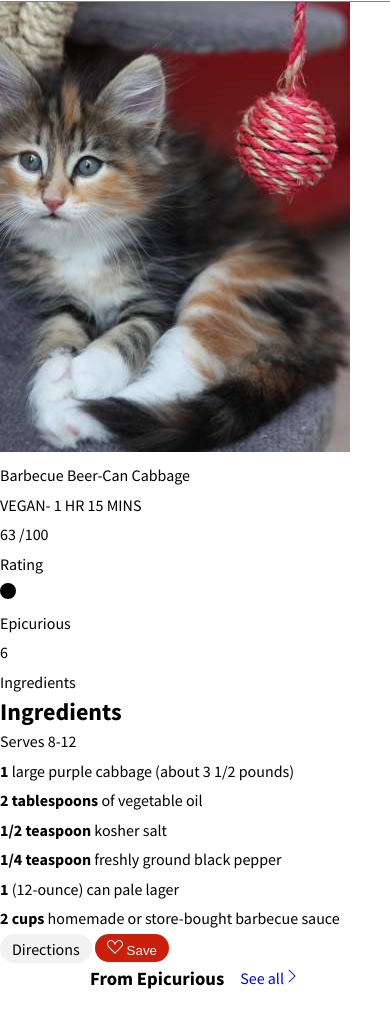
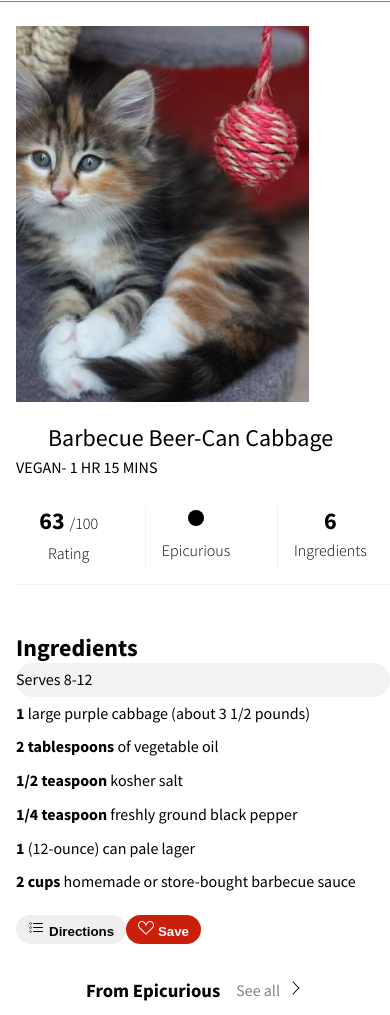
Before and after one commit to ReiSikk/Re-createTHIS, a plain HTML site: page index.html in a window 390 px wide. Shown: the part 69-1084 px from the top of the page. Drawn offline with Linux system fonts and the light colour scheme.

Commit message:
hero styling and mobile grid

```diff
--- a/css/style.css
+++ b/css/style.css
@@ -5,6 +5,7 @@
   --main-font: "Source Sans Pro", sans-serif;
   --button-red: #cc1f0b;
   --button-gray: #f2f2f2;
+  --gray-text: #838383;
 }
 * {
   box-sizing: border-box;
@@ -16,6 +17,7 @@ body {
   background-color: #ffffff;
   font-family: var(--main-font);
   line-height: 3.5vh;
+  overflow-x: hidden;
 }
 a {
   text-decoration: none;
@@ -76,10 +78,7 @@ button {
   margin-right: 10px;
   color: #fff;
 }
-.save {
-  background-color: var(--button-red);
-  color: #fff;
-}
+
 .signUp {
   background-color: #f2f2f2;
   color: #000;
@@ -101,12 +100,13 @@ button {
   }
   .heroImage {
     grid-column: 2/-1;
+    max-width: 50%;
   }
   .ingredients {
     grid-column: 2/-1;
   }
 }
-/* figcaption {
+figcaption {
   padding-top: 0.75rem;
   font-family: var(--main-font);
   font-size: 1.5rem;
@@ -119,25 +119,141 @@ figure:first-child p {
   color: #838383;
   margin-left: 5.75rem;
 }
+.heroRecipe {
+  padding-top: 1.5rem;
+  padding-left: 1rem;
+}
 #hero-info {
   display: flex;
   flex-direction: row;
-  justify-content: space-between;
+  justify-content: space-around;
+  padding-top: 1.5rem;
+  border-bottom: 1px solid var(--button-gray);
+  padding-bottom: 1rem;
 }
 .hero-rating {
   justify-content: flex-start;
-} */
+}
+.hero-rating span {
+  font-weight: 700;
+  font-size: 1.5rem;
+}
+.hero-rating li {
+  font-weight: 300;
+  text-align: center;
+}
+.hero-icon ul li:first-child {
+  text-align: center;
+}
+.hero-icon li {
+  font-weight: 300;
+}
+.hero-icon {
+  border-left: solid 1px var(--button-gray);
+  padding-left: 1rem;
+}
+.hero-ing .bold {
+  font-weight: 700;
+  text-align: center;
+  font-size: 1.5rem;
+}
+.hero-ing li:last-child {
+  font-weight: 300;
+}
+.hero-ing {
+  border-left: solid 1px var(--button-gray);
+  padding-left: 1rem;
+}
+
+/* **INGREDIENTS LIST */
+.ingredients {
+  padding-top: 3rem;
+}
+.ingredients p {
+  line-height: 4vh;
+}
+.serves p {
+  background-color: var(--button-gray);
+  border-radius: 20px;
+}
+.ingredientsButtons {
+  display: flex;
+  justify-content: flex-start;
+  padding-top: 1rem;
+}
+
+.directionsBtn {
+  color: #000;
+}
+.directionsBtn span {
+  text-align: center;
+  margin-left: 5px;
+  font-weight: 600;
+}
+.save {
+  background-color: var(--button-red);
+  color: #fff;
+  font-weight: 600;
+}
 /* MAIN GRID */
 #recipeGrid {
+  padding-top: 2rem;
   display: grid;
   grid-template-columns: repeat(auto-fill, minmax(200px, 1fr));
   gap: 1rem;
 }
 .gridHeader {
   display: flex;
+  text-align: center;
   justify-content: center;
   padding-bottom: 1.5rem;
 }
 .seeAll {
   padding-left: 1rem;
+  color: var(--gray-text);
 }
+.gridHeader svg {
+  margin-top: 4px;
+}
+.gridHeader span {
+  padding-left: 0.5rem;
+}
+
+@media only screen and (min-width: 600px) {
+  .heroRecipe {
+    display: grid;
+    grid-template-columns: 1fr 1fr 1fr;
+    padding: 2rem;
+  }
+  .heroImage {
+    grid-column: 2/-1;
+    max-width: 50%;
+  }
+  .ingredients {
+    grid-column: 2/-1;
+  }
+}
+@media only screen and (max-width: 599px) {
+  #recipeGrid {
+    grid-template-columns: 1fr 1fr;
+    grid-column: 1/-1;
+    gap: 1rem;
+  }
+  .gridElem {
+    padding-top: 1rem;
+    grid-column: 1/-1;
+    margin: auto;
+  }
+  .gridHeader {
+    grid-column: 1/-1;
+  }
+  .heroRecipe {
+    grid-template-columns: 1fr 1fr;
+    grid-column: 1/-1;
+  }
+
+  img {
+    width: 75vw;
+    height: auto;
+  }
+}
--- a/index.html
+++ b/index.html
@@ -25,8 +25,8 @@
             <figure>
               <img src="images/placekitty1.jpeg" alt="Hero image" />
               <figcaption>Barbecue Beer-Can Cabbage</figcaption>
+            </figure>
             <p>VEGAN<span>- 1 HR 15 MINS</span></p>
-            </figure>
             <div id="hero-info">
               <div class="hero-rating">
                 <ul>
@@ -51,11 +51,12 @@
                   <li>Epicurious</li>
                 </ul>
               </div>
-            <div class="ingredientsNr">
+              <div class="hero-ing">
                 <ul>
                   <li class="bold">6</li>
                   <li>Ingredients</li>
                 </ul>
+              </div>
             </div>
           </div>
           <div class="ingredients">
@@ -72,7 +73,28 @@
               <strong>2 cups </strong>homemade or store-bought barbecue sauce
             </p>
             <div class="ingredientsButtons">
-              <a class="button directions" href="#">Directions</a>
+              <button class="directionsBtn">
+                <svg
+                  xmlns="http://www.w3.org/2000/svg"
+                  width="16"
+                  height="16"
+                  fill="currentColor"
+                  class="bi bi-list-task"
+                  viewBox="0 0 16 16"
+                >
+                  <path
+                    fill-rule="evenodd"
+                    d="M2 2.5a.5.5 0 0 0-.5.5v1a.5.5 0 0 0 .5.5h1a.5.5 0 0 0 .5-.5V3a.5.5 0 0 0-.5-.5H2zM3 3H2v1h1V3z"
+                  />
+                  <path
+                    d="M5 3.5a.5.5 0 0 1 .5-.5h9a.5.5 0 0 1 0 1h-9a.5.5 0 0 1-.5-.5zM5.5 7a.5.5 0 0 0 0 1h9a.5.5 0 0 0 0-1h-9zm0 4a.5.5 0 0 0 0 1h9a.5.5 0 0 0 0-1h-9z"
+                  />
+                  <path
+                    fill-rule="evenodd"
+                    d="M1.5 7a.5.5 0 0 1 .5-.5h1a.5.5 0 0 1 .5.5v1a.5.5 0 0 1-.5.5H2a.5.5 0 0 1-.5-.5V7zM2 7h1v1H2V7zm0 3.5a.5.5 0 0 0-.5.5v1a.5.5 0 0 0 .5.5h1a.5.5 0 0 0 .5-.5v-1a.5.5 0 0 0-.5-.5H2zm1 .5H2v1h1v-1z"
+                  /></svg
+                ><span>Directions</span>
+              </button>
               <button class="save">
                 <svg
                   xmlns="http://www.w3.org/2000/svg"
@@ -90,10 +112,11 @@
             </div>
           </div>
         </section>
+        <section id="recipeGrid">
         <div class="gridHeader">
           <h3>From Epicurious</h3>
           <a class="seeAll" href="#"
-            >See all<span
+            >See all</a><span
               ><svg
                 xmlns="http://www.w3.org/2000/svg"
                 width="16"
@@ -108,7 +131,6 @@
                 /></svg></span
           ></a>
         </div>
-        <section id="recipeGrid">
           <article class="gridElem">
             <div class="gridPic">
               <img src="images/placekitty.jpeg" alt="recipe" />
```
Lines whose indentation alone changed are shown as unchanged.
